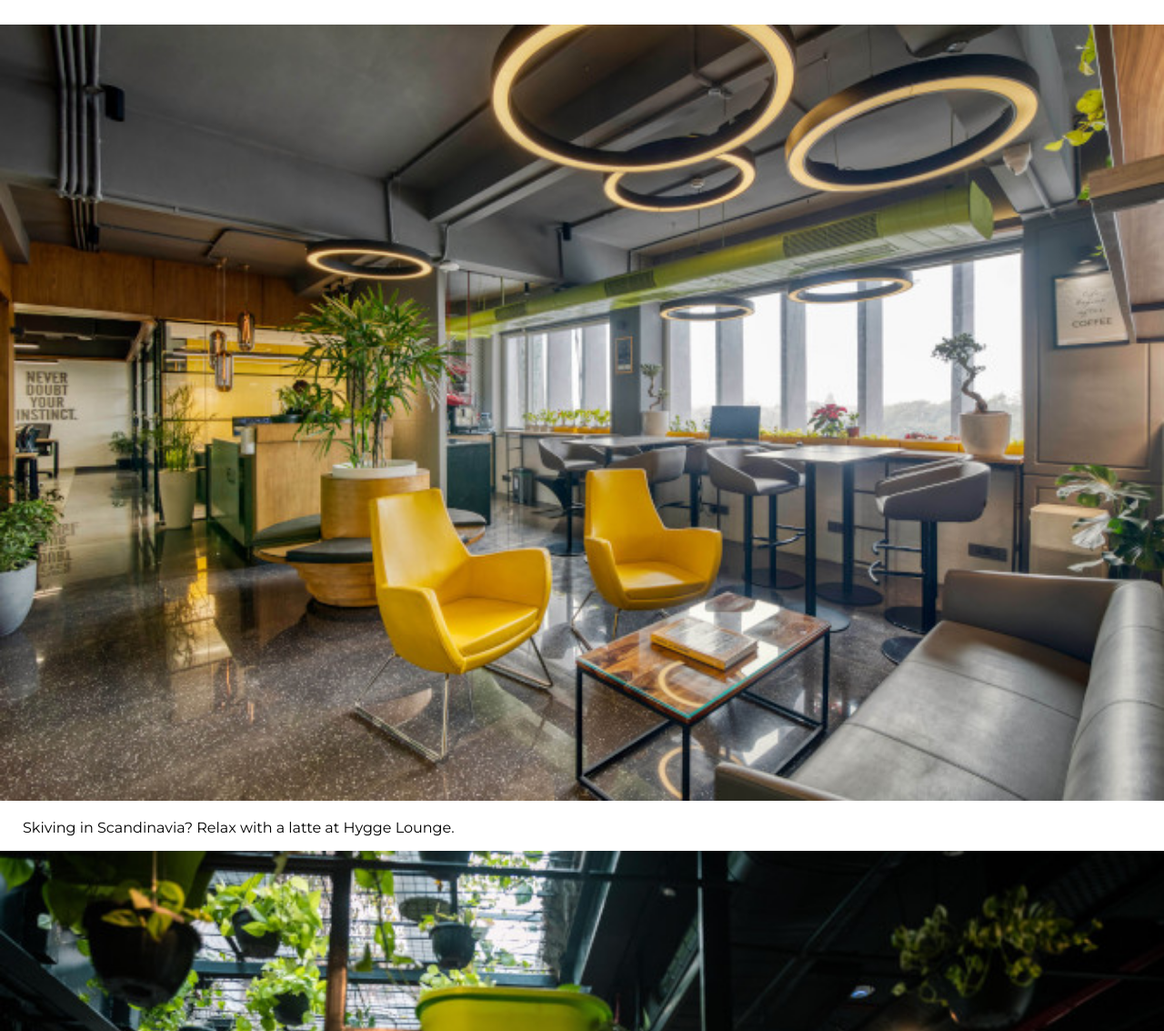
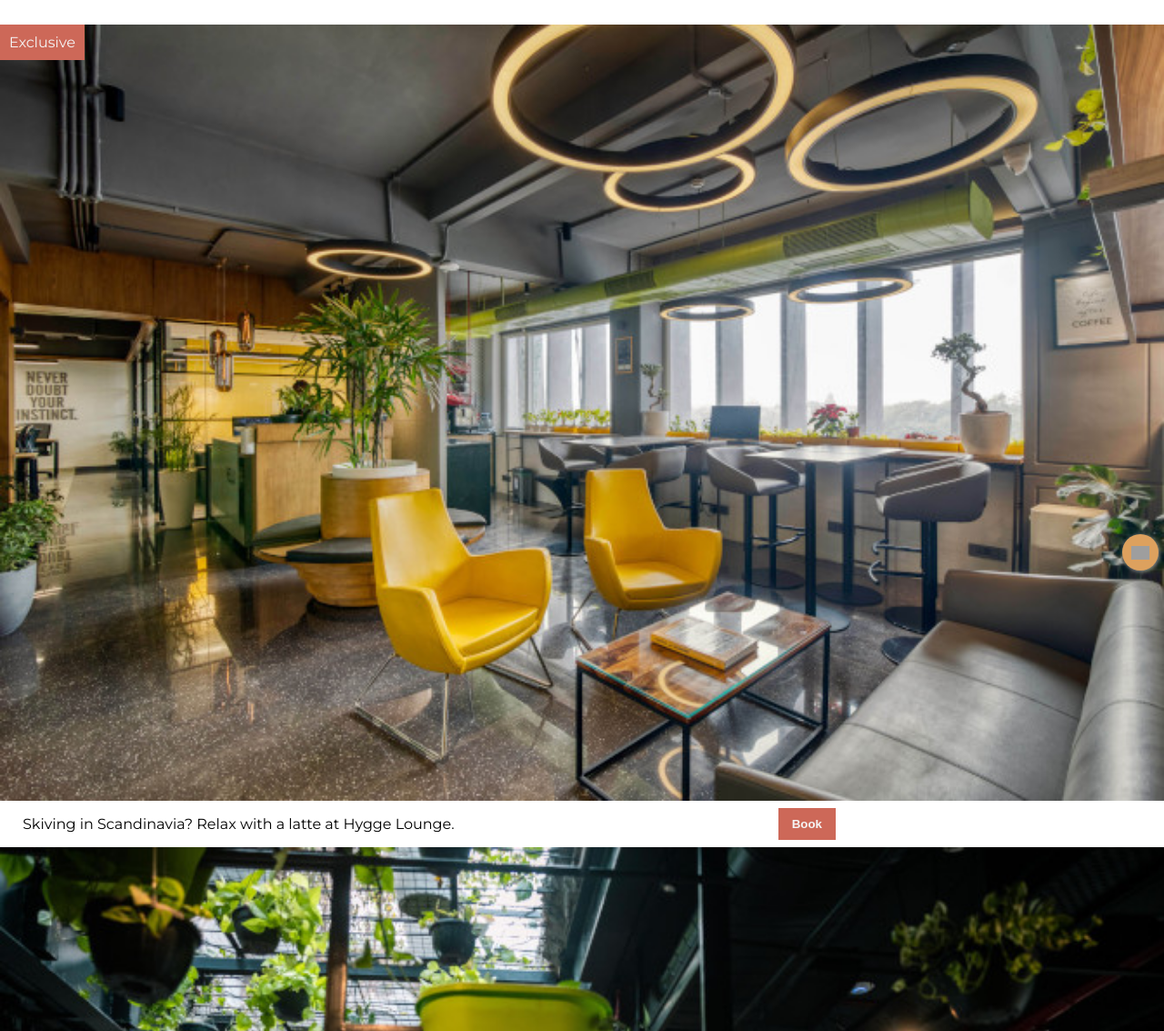
Before and after one commit to builtbydans/Scrimba_Projects, a plain HTML site: page Module_4_EssentialCSS/CoWorking_Site/index.html in a window 1280 px wide. Shown: the part 167-1300 px from the top of the page at 91% size. Drawn offline with Linux system fonts and the light colour scheme; grey boxes are pictures that could not be loaded.

Commit message:
Co-working website complete. Fixed position chatbot icon added

```diff
--- a/Module_4_EssentialCSS/CoWorking_Site/index.html
+++ b/Module_4_EssentialCSS/CoWorking_Site/index.html
@@ -24,14 +24,17 @@
 			</nav>
 		</header>
 		<main>
+
 			<section>
 				<h1>The best coworking spaces for lazy devs.</h1>
 			</section>
 
 			<section class="item">
 				<img src="images/hygge.jpg" class="item-img" alt="A smart coworking space">
+        <div class="img-banner">Exclusive</div>
 				<div class="caption">
 					<p>Skiving in Scandinavia? Relax with a latte at Hygge Lounge.</p>
+          <button>Book</button>
 				</div>
 			</section>
 
@@ -39,6 +42,7 @@
 				<img src="images/sky-garden.jpg" class="item-img" alt="A coworking space with plants">
 				<div class="caption">
 					<p>Bored in Barcelona? Take a siesta at the Sky Garden.</p>
+          <button>Book</button>
 				</div>
 			</section>
 
@@ -46,8 +50,14 @@
 				<img src="images/generator.jpg" class="item-img" alt="A comfortable coworking space">
 				<div class="caption">
 					<p>Relaxing in Rio? Take some downtime at the Generator Hub.</p>
+          <button>Book</button>
 				</div>
 			</section>
 		</main>
+
+    <div class="chatbox-bg">
+			<img src="https://creazilla-store.fra1.digitaloceanspaces.com/icons/3204428/chatbox-icon-md.png" class="chatbox-img" alt="chatbox">
+		</div>
+
 	</body>
 </html>
--- a/Module_4_EssentialCSS/CoWorking_Site/stylesheet.css
+++ b/Module_4_EssentialCSS/CoWorking_Site/stylesheet.css
@@ -47,11 +47,57 @@
 /* Captions */
 
 .caption {
+  display: flex;
+  justify-content: space-between;
+  gap: 20px;
   margin: 0px 25px;
 }
 
 /* Images */
 
 .item-img {
+  display: block;
   width: 100%;
 }
+
+.item {
+  position: relative;
+}
+
+.img-banner {
+  position: absolute;
+  top: 0;
+  background-color: #cd6858;
+  color: whitesmoke;
+  padding: 10px;
+}
+
+/* Elements */
+
+button {
+  border: none;
+  background-color: #cd6858;
+  color: whitesmoke;
+  padding: 10px 15px;
+  font-weight: 700;
+  cursor: pointer;
+  margin: auto;
+}
+
+.chatbox-bg {
+  background-color: #dda15e;
+  width: 40px;
+  height: 40px;
+  border-radius: 50%;
+  cursor: pointer;
+  box-shadow: 1px 1px 5px #999;
+  display: flex;
+  position: fixed;
+  bottom: 6px;
+  right: 6px;
+}
+
+.chatbox-img {
+  width: 50%;
+  margin: auto;
+}
```
